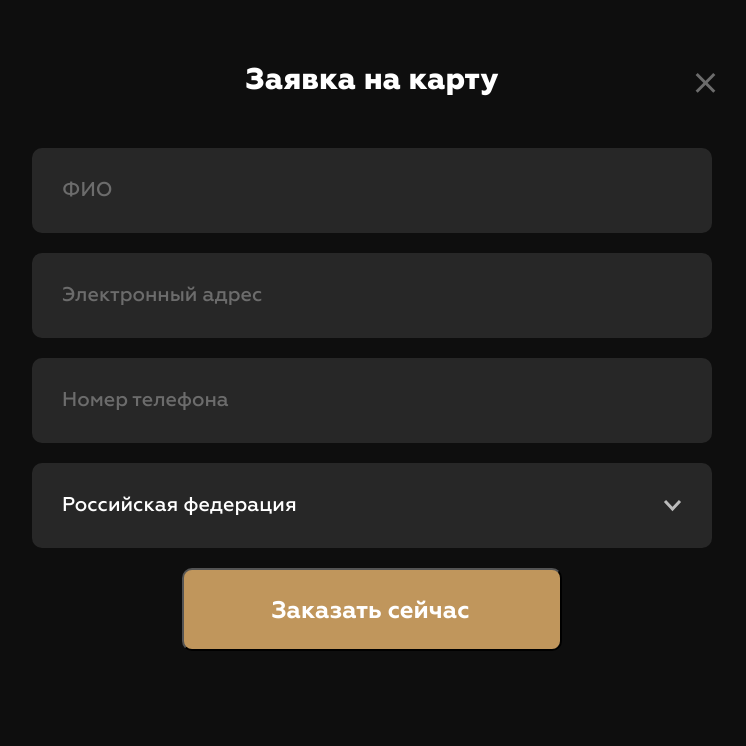
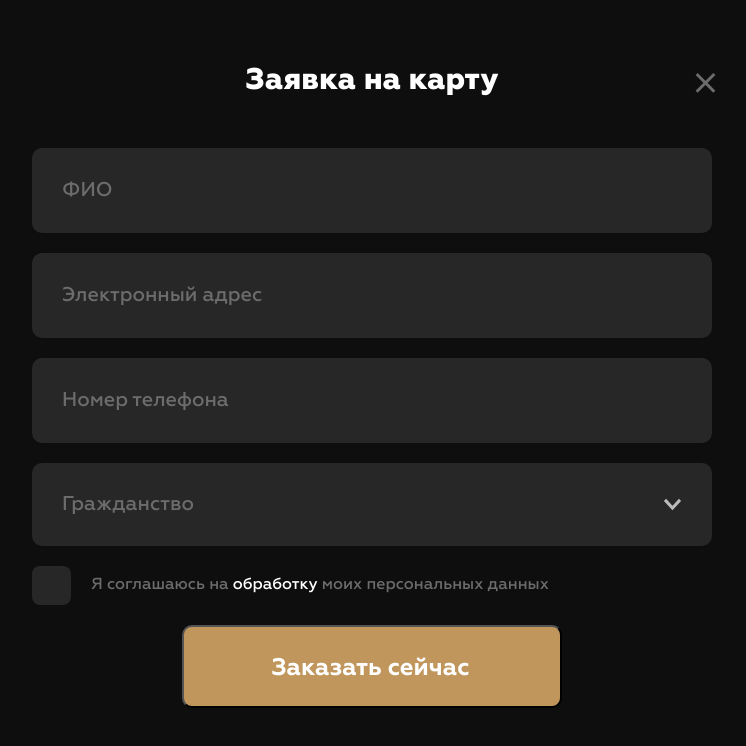
Before and after one commit to Scat55/CreditBankEurope, a Vue app: page /form in a window 1280 px wide. Shown: the top 746 px of the page, without its empty margins (268-1014 px from the left). Built offline with nearby package versions, Linux system fonts and the light colour scheme.

Commit message:
add: added validation form

```diff
--- a/package.json
+++ b/package.json
@@ -9,6 +9,7 @@
   "dependencies": {
     "vue": "^2.6.14",
     "vue-router": "^3.5.1",
+    "vuelidate": "^0.7.7",
     "vuex": "^3.6.2"
   },
   "devDependencies": {
--- /dev/null
+++ b/src/components/select.vue
@@ -0,0 +1,129 @@
+<template>
+  <div>
+    <div class="select">
+      <p
+        class="select__text"
+        v-if="selected === ''"
+      >Гражданство</p>
+      <p v-else>{{ selected }}</p>
+      <img
+        src="../assets/images/arrow.svg"
+        alt="Arrow"
+        class="select__arrow"
+        :class="{ rotate: rotate }"
+        @click="showOptions()"
+      >
+    </div>
+    <div
+      class="options"
+      v-if="isActive"
+    >
+      <span
+        class="options__item"
+        v-for="option in options"
+        :key="option.id"
+        @click="selectOptions(option)"
+      >
+        {{ option.value }}
+      </span>
+    </div>
+  </div>
+</template>
+
+<script>
+export default {
+  data() {
+    return {
+      rotate: false,
+      isActive: false
+    }
+  },
+  props: {
+    options: {
+      type: Array,
+      default() {
+        return []
+      }
+    },
+    selected: {
+      type: String,
+      default() {
+        return ''
+      }
+    }
+  },
+  methods: {
+    showOptions() {
+      this.rotate = !this.rotate
+      this.isActive = !this.isActive
+    },
+    selectOptions(option) {
+      this.$emit('select', option)
+      this.isActive = false
+    }
+  },
+}
+</script>
+
+<style lang="scss" scoped>
+@import '../assets/styles/vars.scss';
+
+.select {
+  display: flex;
+  justify-content: space-between;
+  width: 680px;
+  border-radius: 10px;
+  background: rgb(39, 39, 39);
+  padding: 30px;
+  color: $textColor;
+  font-family: Geometria;
+  font-size: 20px;
+  font-style: normal;
+  font-weight: 500;
+  border: none;
+  outline: none;
+  transition: all .3s;
+
+  &__text {
+    color: #6C6C6C;
+    font-family: Geometria;
+    font-size: 20px;
+    font-style: normal;
+    font-weight: 500;
+    line-height: 113.22%;
+  }
+
+  &__arrow {
+    transition: all .3s;
+  }
+
+}
+
+.options {
+  display: flex;
+  flex-direction: column;
+  gap: 31px;
+  width: 680px;
+  border-radius: 10px;
+  background: rgb(39, 39, 39);
+  padding: 30px;
+  color: $textColor;
+  margin-top: 5px;
+  font-family: Geometria;
+  font-size: 20px;
+  font-style: normal;
+  font-weight: 500;
+  border: none;
+  outline: none;
+  transition: all .3s;
+
+  &__item {
+    cursor: pointer;
+  }
+
+}
+
+.rotate {
+  transform: rotate(180deg);
+}
+</style>
--- a/src/main.js
+++ b/src/main.js
@@ -1,10 +1,13 @@
-import './assets/styles/styles.scss';
 import Vue from 'vue';
+import Vuelidate from 'vuelidate';
 import App from './App.vue';
 import router from './router';
 import store from './store';
+import './assets/styles/styles.scss';
 
 Vue.config.productionTip = false;
+
+Vue.use(Vuelidate);
 
 new Vue({
   router,
--- a/src/views/FormPage.vue
+++ b/src/views/FormPage.vue
@@ -13,48 +13,57 @@
     <form
       action="#"
       class="form__form"
+      id="form__form"
       @submit.prevent="submitHandler()"
     >
       <input
         type="text"
         class="form__input"
         placeholder="ФИО"
-        required
+        v-model.trim="fullName"
+        :class="{ invalid: ($v.fullName.$dirty && !$v.fullName.required) }"
       >
+      <small
+        class="helper__text "
+        v-if="$v.fullName.$dirty && !$v.fullName.required"
+      >Некорректно введены данные</small>
       <input
-        type="email"
+        type="text"
         class="form__input"
         placeholder="Электронный адрес"
-        required
+        v-model.trim="email"
+        :class="{ invalid: ($v.email.$dirty && !$v.email.required) || ($v.email.$dirty && !$v.email.email) }"
       >
+      <small
+        class="helper__text "
+        v-if="$v.email.$dirty && !$v.email.required || $v.email.$dirty && !$v.email.email"
+      >Некорректно введены данные</small>
       <input
-        type="number"
+        type="text"
         class="form__input"
         placeholder="Номер телефона"
-        required
+        v-model.trim="number"
+        :class="{ invalid: ($v.number.$dirty && !$v.number.required) || ($v.number.$dirty && !$v.number.integer) }"
       >
+      <small
+        class="helper__text "
+        v-if="$v.number.$dirty && !$v.number.required || $v.number.$dirty && !$v.number.integer"
+      >Некорректно введены данные</small>
 
-      <div
-        required
-        class="form__select"
-      >
-        <span value="russia">Российская федерация</span>
-        <img
-          src="../assets/images/arrow.svg"
-          alt="Arrow"
-          class="form__arrow"
-          :class="{ rotate: rotate }"
-          @click="showOptions()"
-        >
-      </div>
-      <div
-        class="form__options"
-        :class="{ active: isActive }"
-      >
-        <span value="russia">Российская федерация</span>
-        <span value="belarus">Белорусь</span>
-        <span value="ukraine">Украина</span>
-        <span value="kazakhstan">Казахстан</span>
+      <Select
+        :options="contries"
+        :selected="select"
+        @select="optionSelect"
+      />
+      <div class="form__info">
+        <label class="form__info">
+          <input
+            type="checkbox"
+            class="form__chek real__chek"
+          >
+          <span class="custom__chek"></span>
+          <p class="form__subtitle">Я соглашаюсь на <span class="form__span">обработку</span> моих персональных данных</p>
+        </label>
       </div>
       <button
         class="form__btn"
@@ -65,21 +74,43 @@
 </template>
 
 <script>
+import { email, required, integer, minLength, alphaNum } from 'vuelidate/lib/validators';
+import Select from '../components/select.vue';
 export default {
+  name: 'form',
+  components: { Select },
   data() {
     return {
-      isActive: true,
-      rotate: false
+      email: '',
+      fullName: '',
+      number: '',
+      national: '',
+      contries: [
+        { value: 'Российская федерация', id: 1 },
+        { value: 'Белорусь', id: 2 },
+        { value: 'Украина', id: 3 },
+        { value: 'Казахстан', id: 4 },
+      ],
+      select: ''
     }
   },
-
+  validations: {
+    email: { email, required },
+    number: { integer, required },
+    fullName: { required, minLength: minLength(5) },
+    // national: { required }
+  },
   methods: {
-    showOptions() {
-      this.rotate = !this.rotate
-      this.isActive = !this.isActive
+    submitHandler() {
+      // Делаем валидность
+      if (this.$v.$invalid) {
+        this.$v.$touch()
+        return
+      }
+      this.$router.push('/')
     },
-    submitHandler() {
-      alert('Ok')
+    optionSelect(option) {
+      this.select = option.value
     }
   },
 }
@@ -137,7 +168,6 @@ export default {
     font-size: 20px;
     font-style: normal;
     font-weight: 500;
-
     border: none;
     outline: none;
 
@@ -151,44 +181,25 @@ export default {
     }
   }
 
-  &__select {
+  &__info {
     display: flex;
-    justify-content: space-between;
-    width: 680px;
-    border-radius: 10px;
-    background: rgb(39, 39, 39);
-    padding: 30px;
-    color: $textColor;
+    align-self: start;
+    align-items: center;
+    gap: 20px;
+  }
+
+  &__subtitle {
+    color: #6C6C6C;
     font-family: Geometria;
-    font-size: 20px;
+    font-size: 16px;
     font-style: normal;
     font-weight: 500;
-    border: none;
-    outline: none;
+    line-height: 113.22%;
   }
 
-  &__options {
-    display: flex;
-    flex-direction: column;
-    gap: 31px;
-    width: 680px;
-    border-radius: 10px;
-    background: rgb(39, 39, 39);
-    padding: 30px;
-    color: $textColor;
-    font-family: Geometria;
-    font-size: 20px;
-    font-style: normal;
-    font-weight: 500;
-    border: none;
-    outline: none;
-    transition: all .3s;
-
-
-  }
-
-  &__arrow {
-    transition: all .3s;
+  &__span {
+    color: #fff;
+    cursor: pointer;
   }
 
   &__btn {
@@ -209,11 +220,54 @@ export default {
   }
 }
 
-.active {
-  display: none;
+.invalid {
+  border: 1px solid red
 }
 
-.rotate {
-  transform: rotate(180deg);
+.helper__text {
+  align-self: start;
+  color: #CC301B;
+  font-family: Geometria;
+  font-size: 12px;
+  font-style: normal;
+  font-weight: 500;
+  line-height: 113.22%;
+
+}
+
+.real__chek {
+  width: 0;
+  height: 0;
+  opacity: 0;
+  position: absolute;
+  z-index: -1;
+}
+
+.custom__chek {
+  position: relative;
+  width: 39px;
+  height: 39px;
+  background: rgb(39, 39, 39);
+  border-radius: 8px;
+  cursor: pointer;
+
+  // Рисуем галочку
+  &::before {
+    content: '';
+    display: inline-block;
+    width: 39px;
+    height: 39px;
+    background-image: url(../assets/images/active.svg);
+    position: absolute;
+    left: 50%;
+    top: 50%;
+    transform: translate(-50%, -50%) scale(0);
+    transition: 0.2s ease-in
+  }
+}
+
+// Активируем фейковый чекбокс
+.real__chek:checked+.custom__chek::before {
+  transform: translate(-50%, -50%) scale(1);
 }
 </style>
```
Also changed, not shown: src/assets/images/active.svg (added), 1 other file (tests, documents, lock files or other folders).
